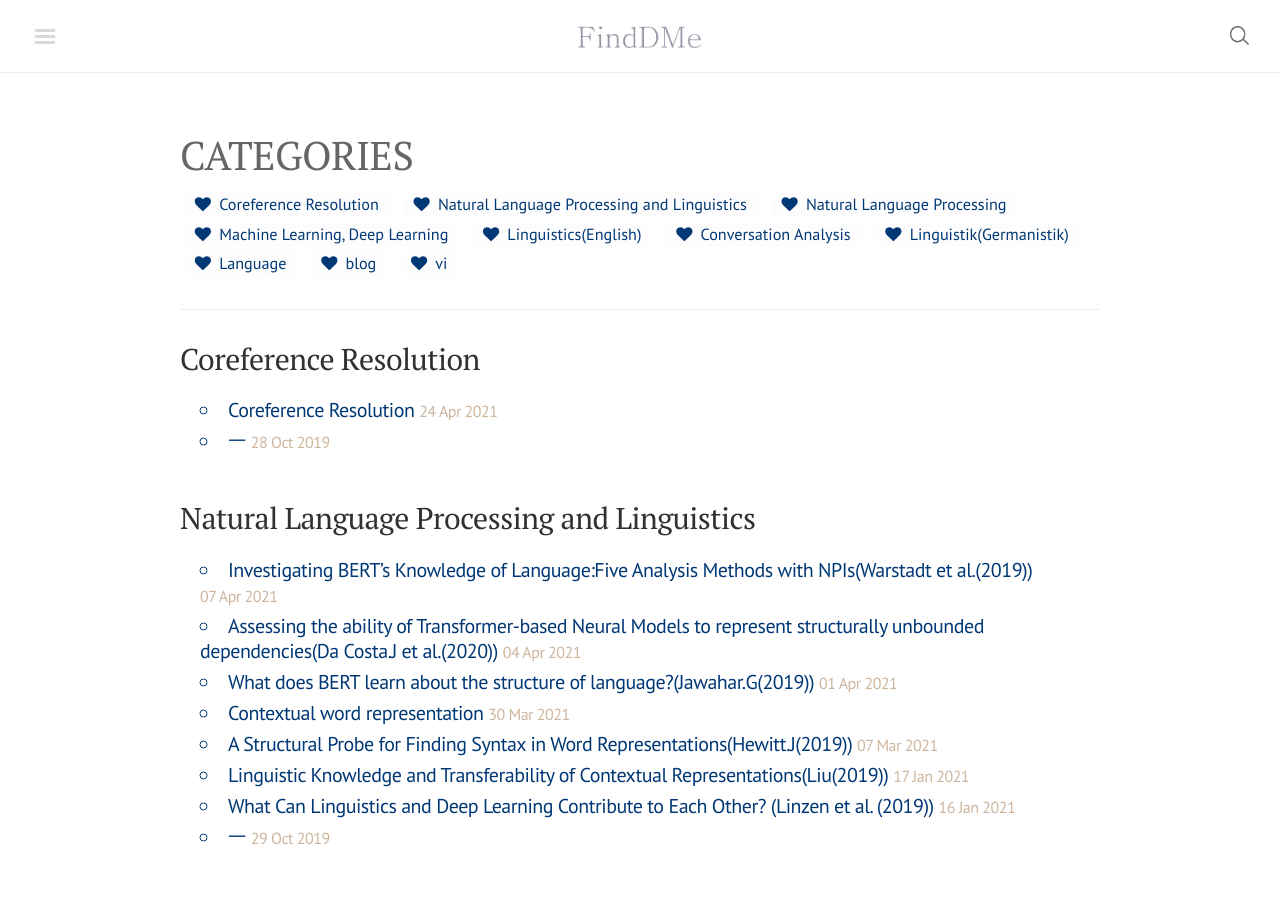
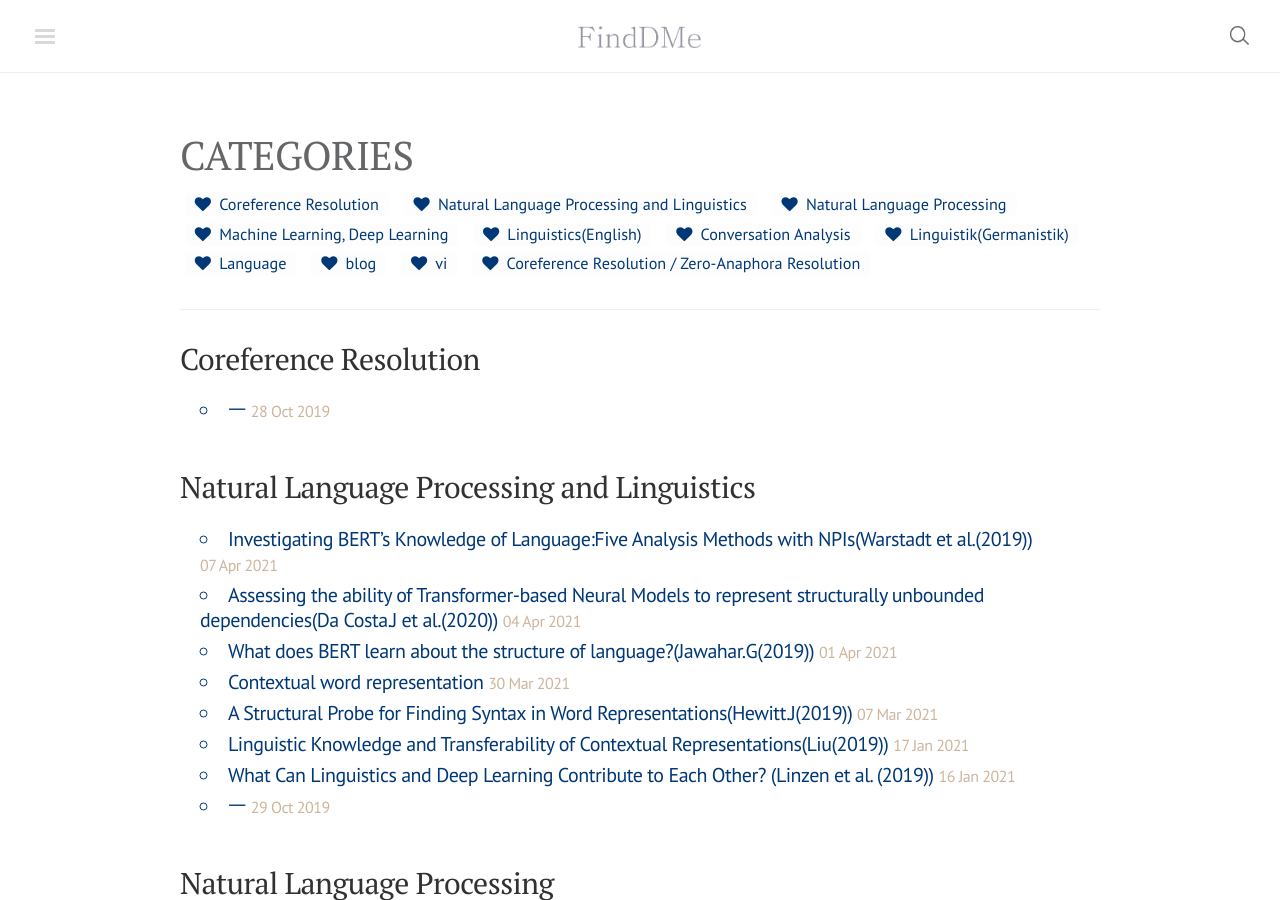
Before and after one commit to finddme/finddme.github.io, a Jekyll site: the page built from index.html, in a window 1280 px wide and 900 px high. Built offline with Jekyll 4.4.1, drawn with Linux system fonts in a browser that asks for light colours; nearby versions of some CDN libraries; comment, search, counter and statistics services are not loaded; some of the changed text lies outside the part shown.

Commit message:
Update 2021-04-24-CoreferenceResolution.md

```diff
--- a/_posts/2021-04-24-CoreferenceResolution.md
+++ b/_posts/2021-04-24-CoreferenceResolution.md
@@ -1,7 +1,7 @@
 ---
 title: Coreference Resolution
-category: Coreference Resolution
-tag: Coreference Resolution
+category: Coreference Resolution / Zero-Anaphora Resolution
+tag: Coreference Resolution / Zero-Anaphora Resolution
 ---
 
 ## 1. Architectures for Coreference Algorithms
```
